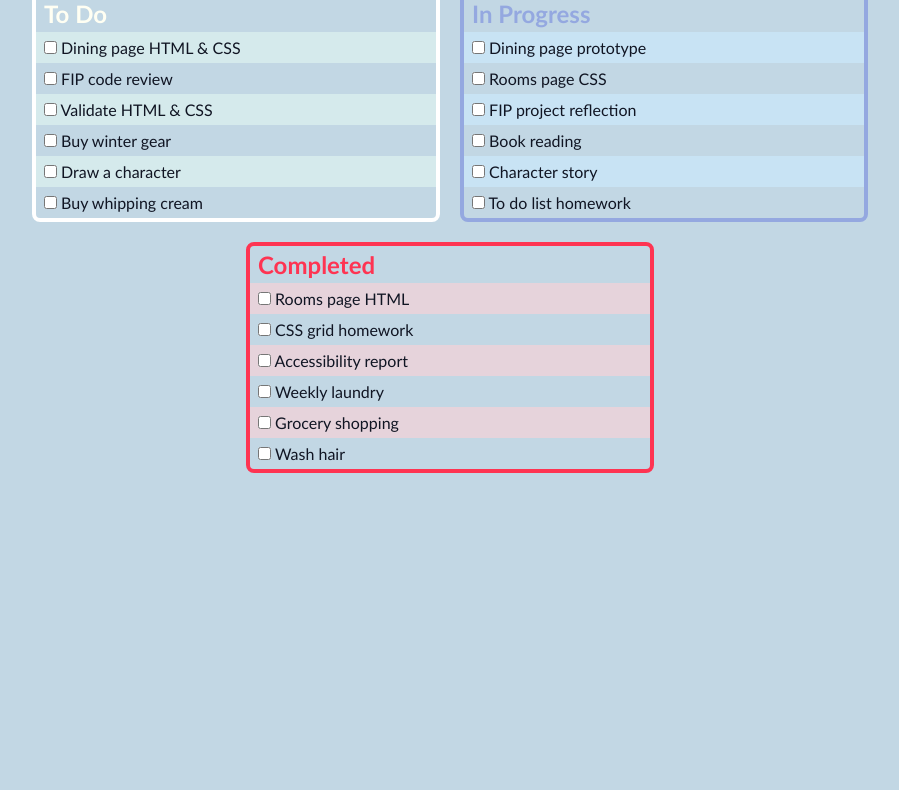
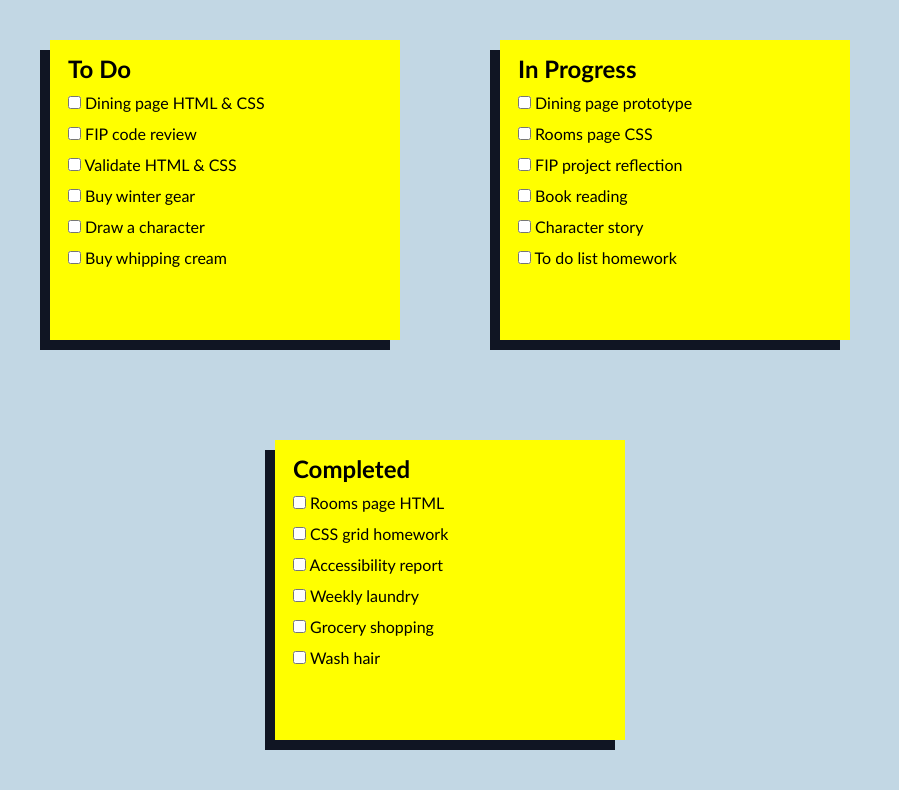
Before and after one commit to JeniferQ/to-do-list-F23, a plain HTML site: page index.html in a window 1280 px wide. Shown: the part 78-868 px from the top of the page, without its empty margins (190-1089 px from the left). Before the commit the page ends 800 px from the top, so only its background shows below. Drawn offline with Linux system fonts and the light colour scheme; a web font is replaced by a local one.

Commit message:
Update styles
In this commit, the list containers were styled to look like sticky notes.

```diff
--- a/css/main.css
+++ b/css/main.css
@@ -6,11 +6,9 @@
 
 body {
     background-color: rgb(194, 215, 228);
-    font-size: 16px;
-    font-family: "Playpen Sans", 'Gill Sans MT', Calibri, 'Trebuchet MS', sans-serif;
+    font-family: "Playpen Sans", Calibri, sans-serif;
     color: rgb(16, 21, 35);
 }
-/* These properties will be inherited by the children */
 
 main {
     display: flex;
@@ -18,43 +16,31 @@ main {
     flex-wrap: wrap;
 }
 
-header > h1 {
+.sticky-note {
+    width: 350px;
+    height: 300px;
+    background-color: yellow;
+    display: flex;
+    margin: 50px;
+    box-shadow: -10px 10px;
+}
+
+header h1 {
     text-align: center;
     padding: 10px;
+    font-size: 40px;
 }
 
-/* Applies to all articles */
 article {
     width: 400px;
-    border: 4px solid white;
-    border-radius: 8px;
+    border-radius: 5px;
     margin: 10px;
     text-align: left;
 }
 
 article h2 {
-    color: rgb(255, 255, 243);
-    padding: 4px 8px; /* top and bottom left and right */
-}
-
-article:first-of-type {
-    border: 4px solid (255, 255, 243);
-}
-
-#in-progress  {
-    border: 4px solid rgb(148, 168, 224);
-}
-
-#in-progress h2 {
-    color: rgb(148, 168, 224);
-}
-
-#completed {
-    border: 4px solid rgb(254, 52, 82);
-}
-
-#completed h2 {
-    color: rgb(254, 52, 82);
+    color: black;
+    padding: 4px 8px;
 }
 
 ul {
@@ -63,16 +49,5 @@ ul {
 
 ul li {
     padding: 6px 8px;
+    color: black;
 }
-
-.to-do li:nth-child(odd) {
-    background-color: rgba(227, 247, 242, .60);
-}
-
-.in-progress li:nth-child(odd) {
-    background-color: rgba(205, 235, 255, 0.6);
-}
-
-.completed li:nth-child(odd) {
-    background-color: rgba(255, 208, 214, 0.6);
-}
```
